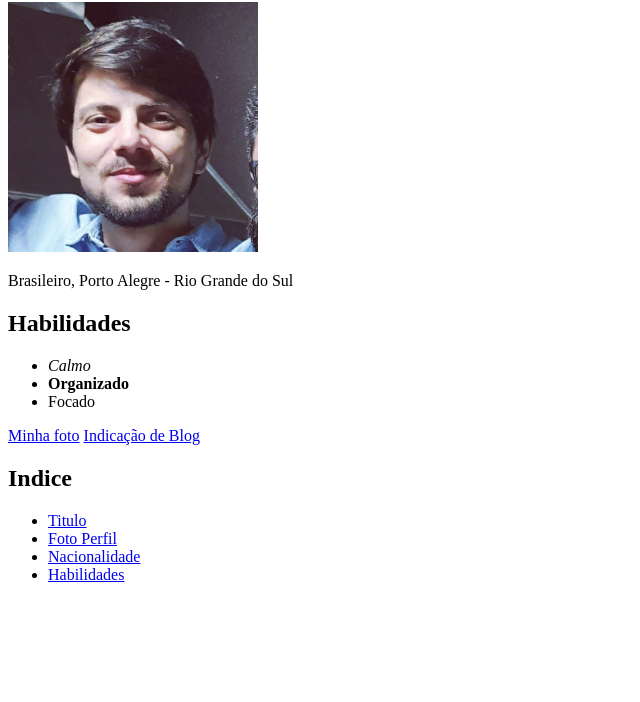
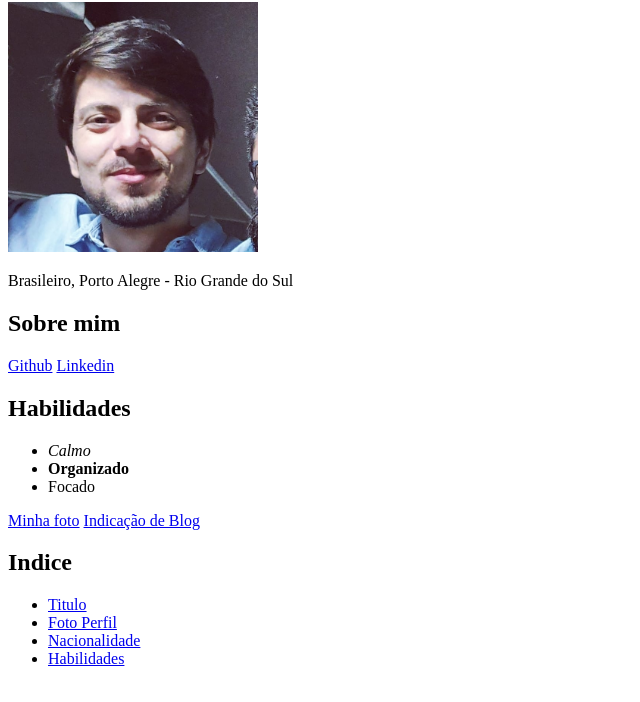
Before and after one commit to fefarina/fefarina.github.io, a plain HTML site: page index.html in a window 1280 px wide. Shown: the part 78-780 px from the top of the page, without its empty margins (0-640 px from the left). Drawn offline with Linux system fonts and the light colour scheme.

Commit message:
Adição sobre mim

```diff
--- a/index.html
+++ b/index.html
@@ -9,6 +9,9 @@
     <h1 id="title">Wesley Felipe Farina</h1>
     <img src="./images/felipe.jpg" alt="Foto de perfil de Wesley Felipe Farina" id="picture" width="250px">
     <p id="nacionalidade">Brasileiro, Porto Alegre - Rio Grande do Sul</p>
+
+    <h2>Sobre mim</h2>
+    <a href="https://github.com/fefarina">Github</a> <a href="https://www.linkedin.com/in/felipefarinaa/">Linkedin</a>
     <h2 id="habilidades">Habilidades</h2>
     <ul>
         <li><i>Calmo</i></li>
```
